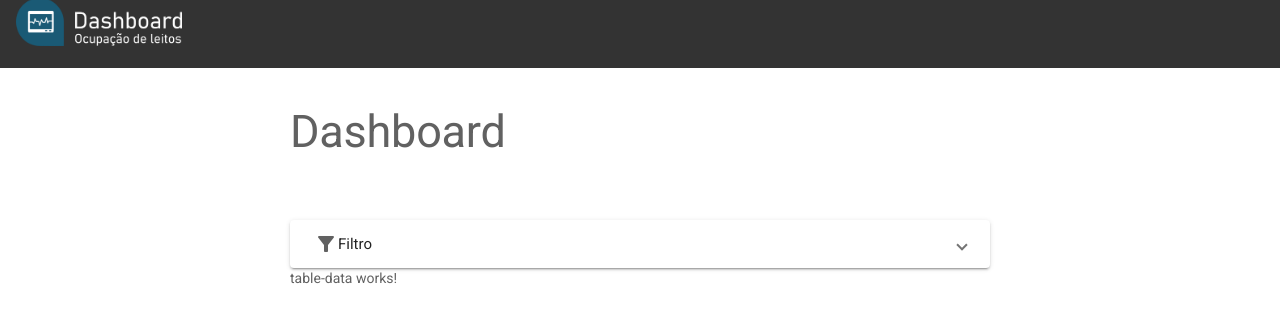
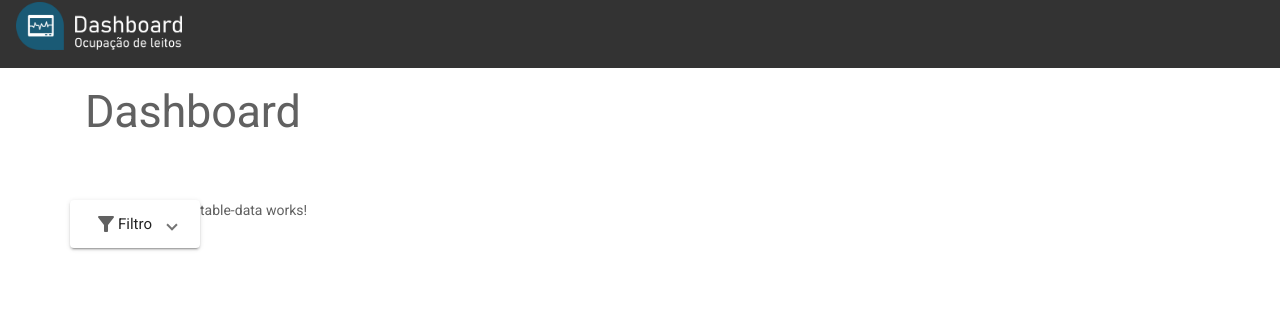
Before and after one commit to ewerton94/beer2u, an Angular app in the folder frontend/: page / in a window 1280 px wide. Shown: the top 322 px of the page. Built offline with nearby package versions, Linux system fonts and the light colour scheme; no server answers.

Commit message:
feat: melhorias no design, add bootstrap #1

```diff
--- a/frontend/angular.json
+++ b/frontend/angular.json
@@ -28,6 +28,7 @@
               "src/assets"
             ],
             "styles": [
+              "node_modules/bootstrap/dist/css/bootstrap.min.css",
               "./node_modules/@angular/material/prebuilt-themes/indigo-pink.css",
               "src/styles.css"
             ],
@@ -92,6 +93,7 @@
               "src/assets"
             ],
             "styles": [
+              "node_modules/bootstrap/dist/css/bootstrap.min.css",
               "./node_modules/@angular/material/prebuilt-themes/indigo-pink.css",
               "src/styles.css"
             ],
--- a/frontend/package.json
+++ b/frontend/package.json
@@ -14,6 +14,7 @@
     "@angular/platform-browser-dynamic": "11.2.4",
     "@angular/router": "11.2.4",
     "angular-in-memory-web-api": "0.11.0",
+    "bootstrap": "^4.6.0",
     "jasmine-core": "~3.6.0",
     "jasmine-marbles": "0.6.0",
     "rxjs": "6.6.6",
--- a/frontend/src/index.html
+++ b/frontend/src/index.html
@@ -2,7 +2,7 @@
 <html lang="en">
   <head>
     <meta charset="utf-8" />
-    <title>Angular Getting Started</title>
+    <title>Dashboard</title>
     <base href="/" />
 
     <meta name="viewport" content="width=device-width, initial-scale=1" />
--- a/frontend/src/styles.css
+++ b/frontend/src/styles.css
@@ -12,12 +12,13 @@
   margin: 0;
 }
 
-.container {
+div .container {
   display: flex;
   flex-direction: row;
   margin : 20px;
   justify-content: center;
 }
+
 .sub-container {
   min-width: 700px;
 
```
Also changed, not shown: 1 other file (tests, documents, lock files or other folders).
